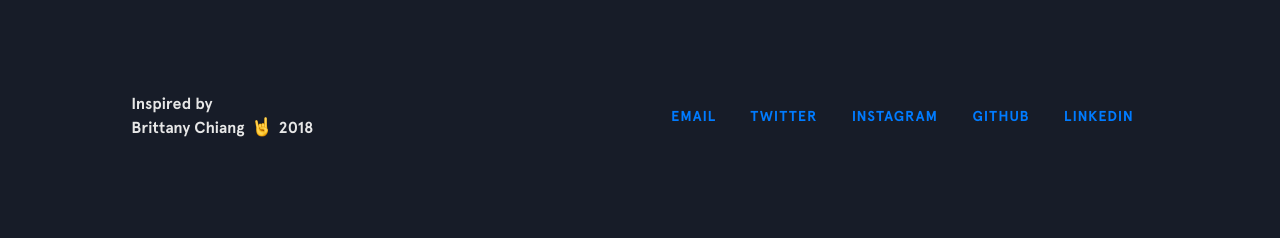
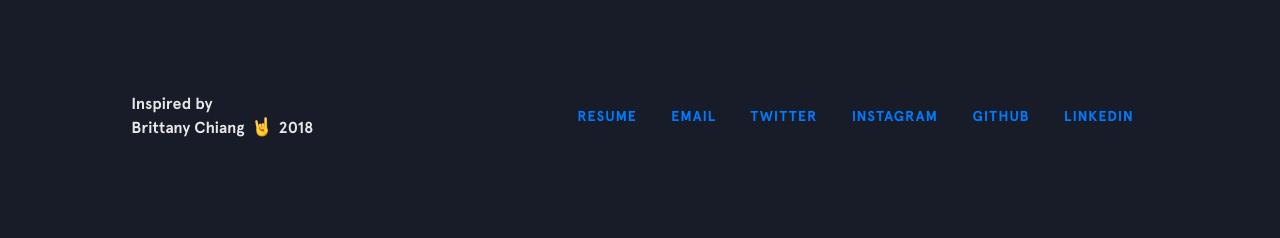
Before and after one commit to rh376/raiyanh717.github.io, a Jekyll site: the page built from index.html, in a window 1280 px wide. Shown: the part 2056-2294 px from the top of the page. Built offline with Jekyll 4.4.1, drawn with Linux system fonts in a browser that asks for light colours; nearby versions of some CDN libraries.

Commit message:
edit layour

```diff
--- a/_config.yml
+++ b/_config.yml
@@ -8,6 +8,8 @@ email: r17hossain@gmail.com
 #resume: https://bchiang7.github.io/resume.pdf
 logo: https://raiyanh717.github.io/img/domain.ico
 social:
+  - title: resume
+    url: https://docs.google.com/document/d/1cT8ynwUV-9VBgzOhrnfe4leLEc17mS8G9bgoUkaVG8U/preview
   - title: email
     url: mailto:r17hossain@gmail.com
   - title: twitter
```
